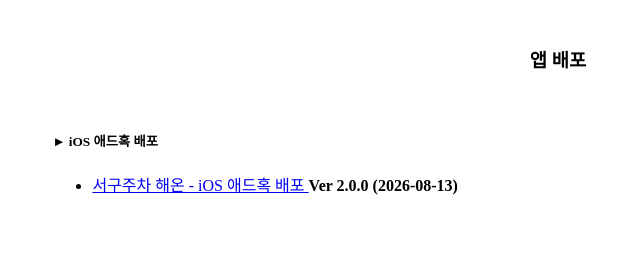
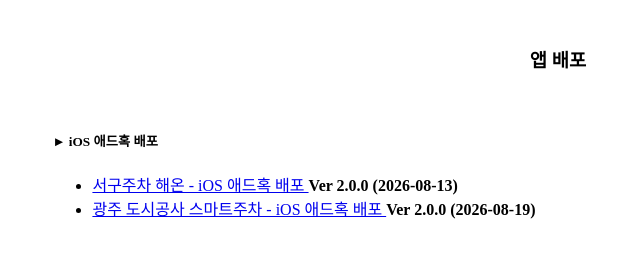
Before and after one commit to heecheoljeong/smartparking, a plain HTML site: page index.html in a window 1280 px wide. Shown: the whole page, without its empty margins (82-722 px from the left). Drawn offline with Linux system fonts and the light colour scheme.

Commit message:
Update index.html

```diff
--- a/index.html
+++ b/index.html
@@ -25,6 +25,12 @@
         </a>
         <strong>Ver 2.0.0 (2026-08-13)<br/> </strong>
       </li>
+      <li>
+        <a href="itms-services://?action=download-manifest&url=https%3A%2F%2Fheecheoljeong.github.io%2Fsmartparking%2Fmanifest-dsgs.plist">
+          광주 도시공사 스마트주차 - iOS 애드혹 배포
+        </a>
+        <strong>Ver 2.0.0 (2026-08-19)<br/> </strong>
+      </li>
     </ul>
   </div>
 </body>
```
